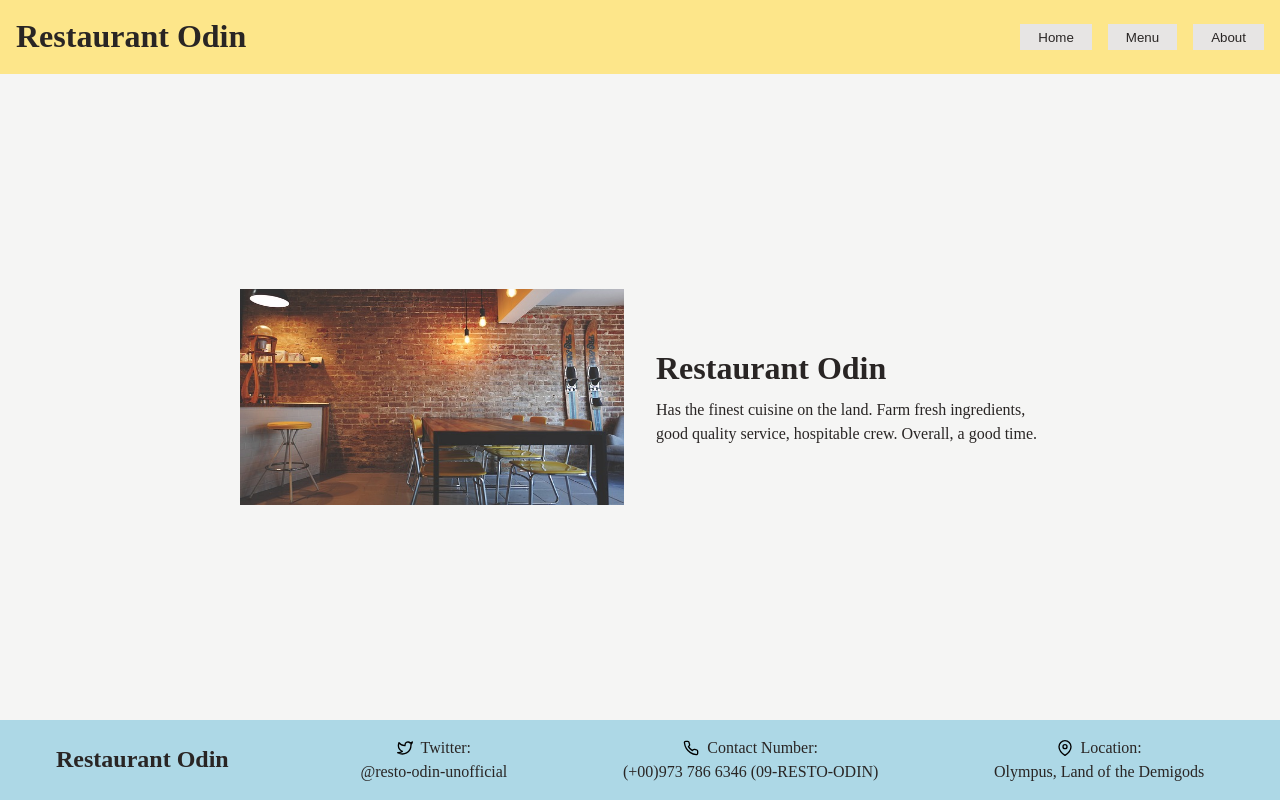
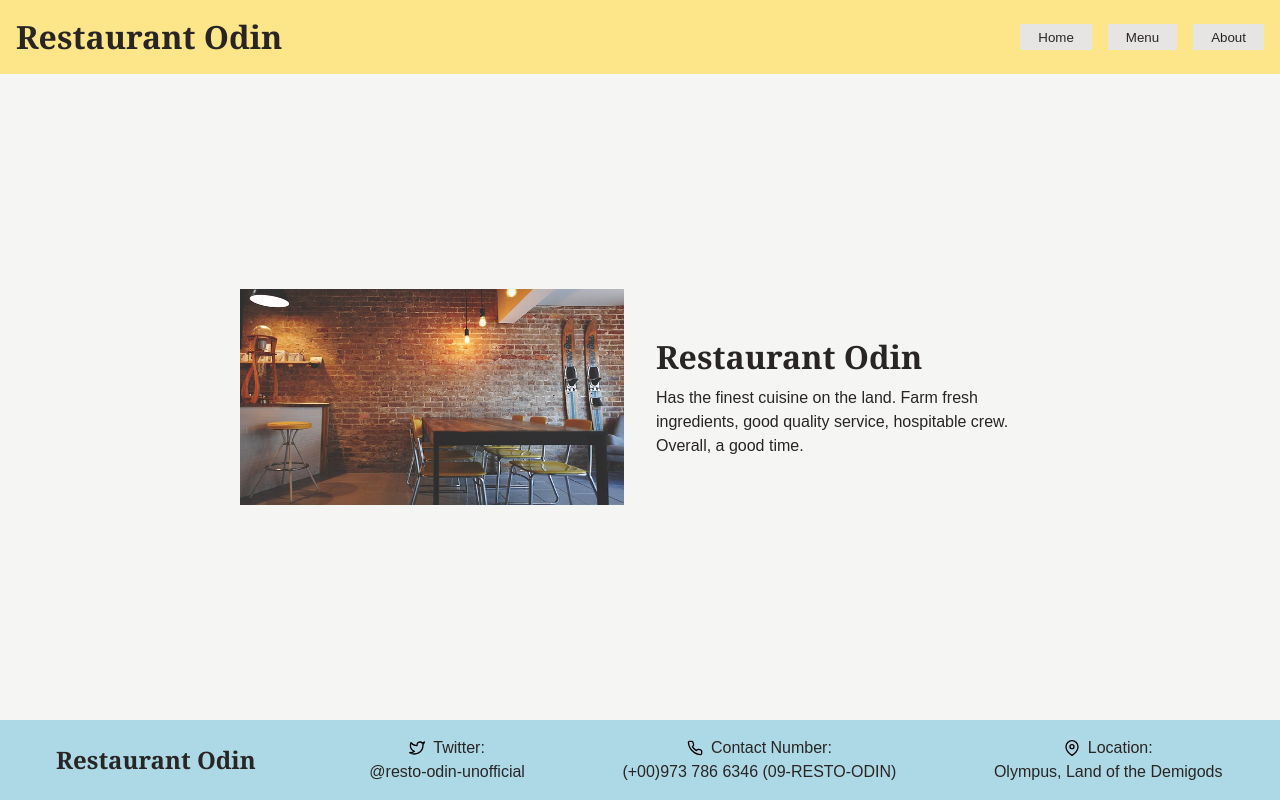
Before and after one commit to CrispDeserving/restaurant-odin, a website built with webpack: page src/index.html in a window 1280 px wide. Built offline with nearby package versions, Linux system fonts and the light colour scheme.

Commit message:
Add default fonts to p, span, and h tags

```diff
--- a/src/assets/theme.css
+++ b/src/assets/theme.css
@@ -23,9 +23,11 @@ h4,
 h5,
 h6 {
 	line-height: 1.3;
+	font-family: Cambria, Cochin, Georgia, Times, 'Times New Roman', serif;
 }
 
 span,
 p {
 	line-height: 1.5;
+	font-family: Arial, Helvetica, sans-serif;
 }
```
